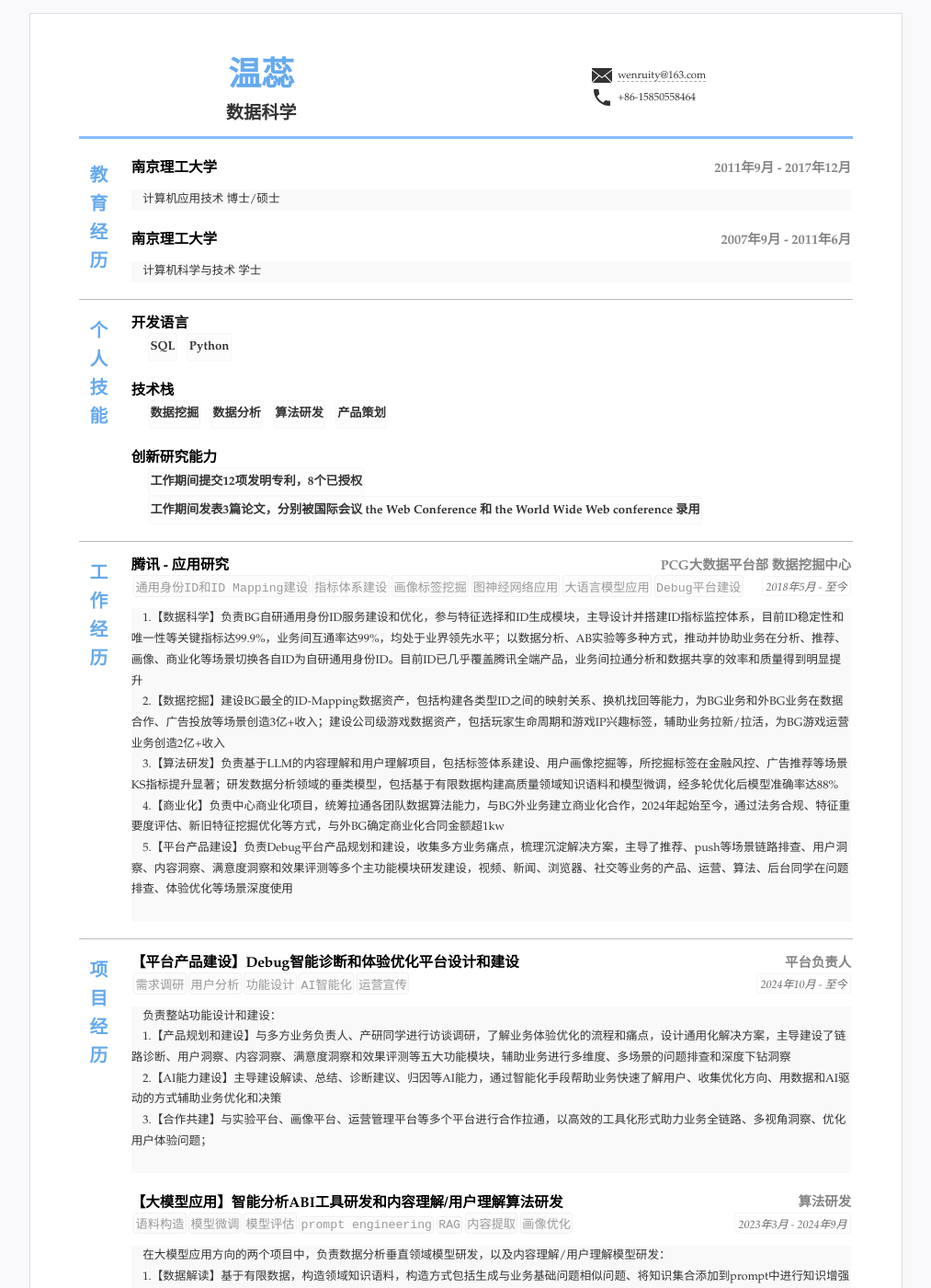
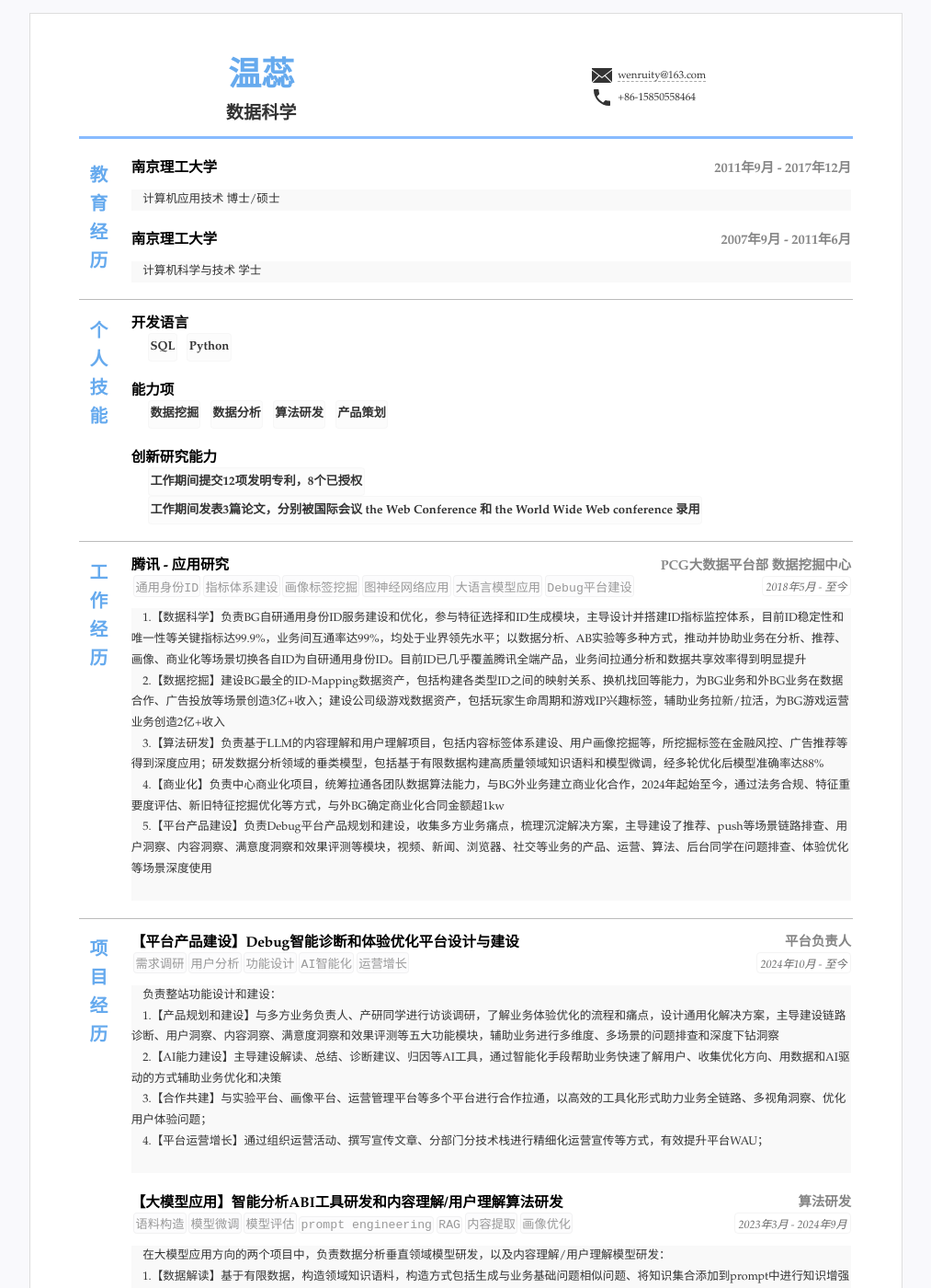
Before and after one commit to wenruity/resume1, a Jekyll site: the page built from index.html, in a window 1280 px wide and 1400 px high. Shown: the whole window at 92% size, without its empty margins (133-1146 px from the left). Built offline with Jekyll 4.4.1, drawn with Linux system fonts in a browser that asks for light colours.

Commit message:
Update resume.yml

```diff
--- a/_data/resume.yml
+++ b/_data/resume.yml
@@ -45,7 +45,7 @@ main: #简历主要内容，
     items: #itmems 可以小块的方式显示
     - SQL
     - Python
-  - title: 技术栈
+  - title: 能力项
     items: #itmems 可以小块的方式显示
     - 数据挖掘
     - 数据分析
@@ -68,18 +68,18 @@ main: #简历主要内容，
     sub: PCG大数据平台部 数据挖掘中心
     duration: "2018年5月 - 至今"
     tags:
-    - 通用身份ID和ID Mapping建设
+    - 通用身份ID
     - 指标体系建设
     - 画像标签挖掘
     - 图神经网络应用
     - 大语言模型应用
     - Debug平台建设
     # summary: 职务或者工作总结(自动折叠)
-    detail: 1.【数据科学】负责BG自研通用身份ID服务建设和优化，参与特征选择和ID生成模块，主导设计并搭建ID指标监控体系，目前ID稳定性和唯一性等关键指标达99.9%，业务间互通率达99%，均处于业界领先水平；以数据分析、AB实验等多种方式，推动并协助业务在分析、推荐、画像、商业化等场景切换各自ID为自研通用身份ID。目前ID已几乎覆盖腾讯全端产品，业务间拉通分析和数据共享的效率和质量得到明显提升 <br>  &nbsp &nbsp
+    detail: 1.【数据科学】负责BG自研通用身份ID服务建设和优化，参与特征选择和ID生成模块，主导设计并搭建ID指标监控体系，目前ID稳定性和唯一性等关键指标达99.9%，业务间互通率达99%，均处于业界领先水平；以数据分析、AB实验等多种方式，推动并协助业务在分析、推荐、画像、商业化等场景切换各自ID为自研通用身份ID。目前ID已几乎覆盖腾讯全端产品，业务间拉通分析和数据共享效率得到明显提升 <br>  &nbsp &nbsp
             2.【数据挖掘】建设BG最全的ID-Mapping数据资产，包括构建各类型ID之间的映射关系、换机找回等能力，为BG业务和外BG业务在数据合作、广告投放等场景创造3亿+收入；建设公司级游戏数据资产，包括玩家生命周期和游戏IP兴趣标签，辅助业务拉新/拉活，为BG游戏运营业务创造2亿+收入 <br>  &nbsp &nbsp
-            3.【算法研发】负责基于LLM的内容理解和用户理解项目，包括标签体系建设、用户画像挖掘等，所挖掘标签在金融风控、广告推荐等场景KS指标提升显著；研发数据分析领域的垂类模型，包括基于有限数据构建高质量领域知识语料和模型微调，经多轮优化后模型准确率达88% <br>  &nbsp &nbsp
+            3.【算法研发】负责基于LLM的内容理解和用户理解项目，包括内容标签体系建设、用户画像挖掘等，所挖掘标签在金融风控、广告推荐等得到深度应用；研发数据分析领域的垂类模型，包括基于有限数据构建高质量领域知识语料和模型微调，经多轮优化后模型准确率达88% <br>  &nbsp &nbsp
             4.【商业化】负责中心商业化项目，统筹拉通各团队数据算法能力，与BG外业务建立商业化合作，2024年起始至今，通过法务合规、特征重要度评估、新旧特征挖掘优化等方式，与外BG确定商业化合同金额超1kw <br>  &nbsp &nbsp
-            5.【平台产品建设】负责Debug平台产品规划和建设，收集多方业务痛点，梳理沉淀解决方案，主导了推荐、push等场景链路排查、用户洞察、内容洞察、满意度洞察和效果评测等多个主功能模块研发建设，视频、新闻、浏览器、社交等业务的产品、运营、算法、后台同学在问题排查、体验优化等场景深度使用  <br>  &nbsp &nbsp
+            5.【平台产品建设】负责Debug平台产品规划和建设，收集多方业务痛点，梳理沉淀解决方案，主导建设了推荐、push等场景链路排查、用户洞察、内容洞察、满意度洞察和效果评测等模块，视频、新闻、浏览器、社交等业务的产品、运营、算法、后台同学在问题排查、体验优化等场景深度使用  <br>  &nbsp &nbsp
 
 
     open: open
@@ -88,18 +88,19 @@ main: #简历主要内容，
 - type: Projects
   name: 项目经历
   content:
-  - title: 【平台产品建设】Debug智能诊断和体验优化平台设计和建设
+  - title: 【平台产品建设】Debug智能诊断和体验优化平台设计与建设
     duration: 2024年10月 - 至今
     tags:
     - 需求调研
     - 用户分析
     - 功能设计
     - AI智能化
-    - 运营宣传
+    - 运营增长
     detail: 负责整站功能设计和建设： <br>  &nbsp &nbsp
-            1.【产品规划和建设】与多方业务负责人、产研同学进行访谈调研，了解业务体验优化的流程和痛点，设计通用化解决方案，主导建设了链路诊断、用户洞察、内容洞察、满意度洞察和效果评测等五大功能模块，辅助业务进行多维度、多场景的问题排查和深度下钻洞察 <br>  &nbsp &nbsp
-            2.【AI能力建设】主导建设解读、总结、诊断建议、归因等AI能力，通过智能化手段帮助业务快速了解用户、收集优化方向、用数据和AI驱动的方式辅助业务优化和决策 <br>  &nbsp &nbsp
+            1.【产品规划和建设】与多方业务负责人、产研同学进行访谈调研，了解业务体验优化的流程和痛点，设计通用化解决方案，主导建设链路诊断、用户洞察、内容洞察、满意度洞察和效果评测等五大功能模块，辅助业务进行多维度、多场景的问题排查和深度下钻洞察 <br>  &nbsp &nbsp
+            2.【AI能力建设】主导建设解读、总结、诊断建议、归因等AI工具，通过智能化手段帮助业务快速了解用户、收集优化方向、用数据和AI驱动的方式辅助业务优化和决策 <br>  &nbsp &nbsp
             3.【合作共建】与实验平台、画像平台、运营管理平台等多个平台进行合作拉通，以高效的工具化形式助力业务全链路、多视角洞察、优化用户体验问题；<br>  &nbsp &nbsp
+            4.【平台运营增长】通过组织运营活动、撰写宣传文章、分部门分技术栈进行精细化运营宣传等方式，有效提升平台WAU；<br>  &nbsp &nbsp
     sub: 平台负责人
 
   - title: 【大模型应用】智能分析ABI工具研发和内容理解/用户理解算法研发
```
